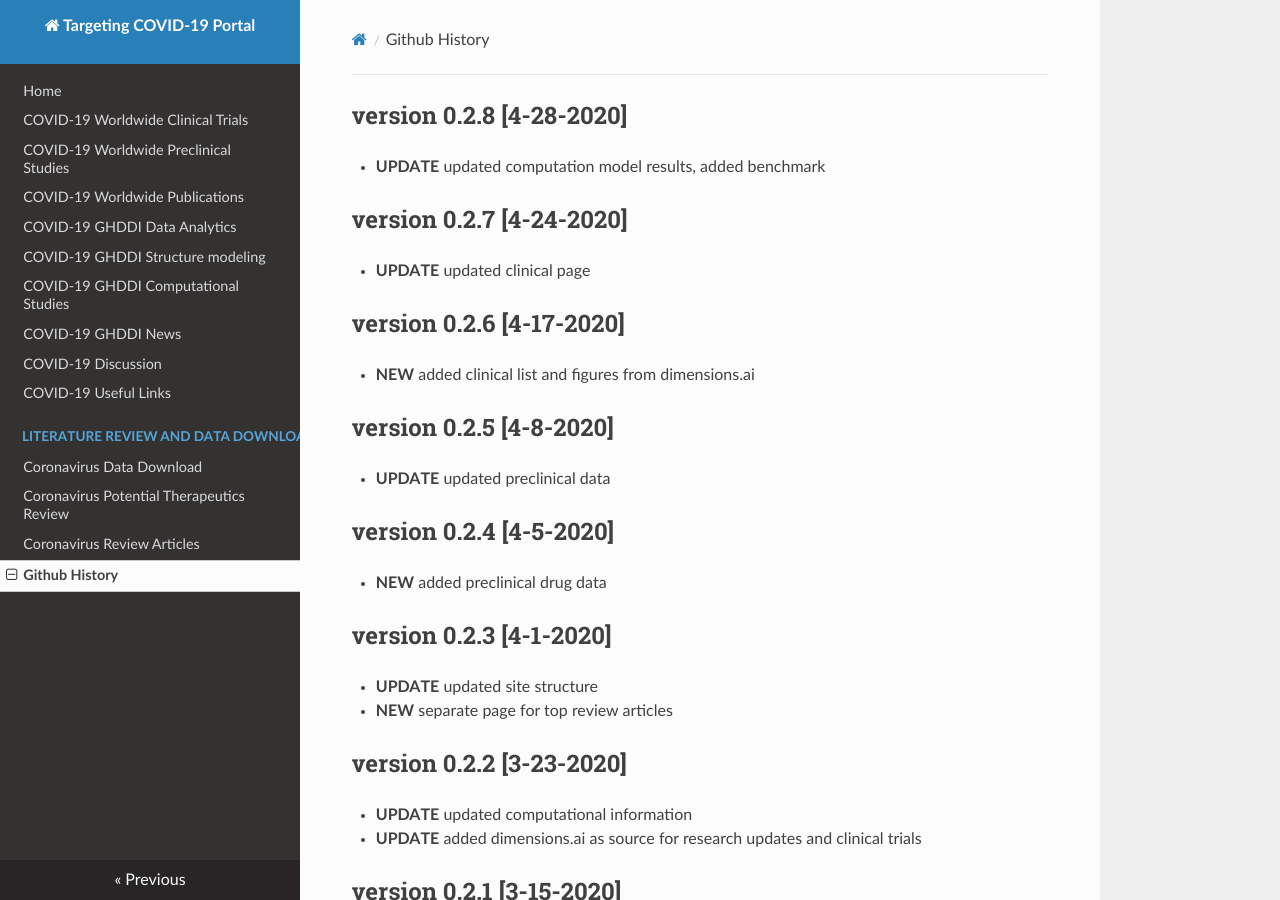
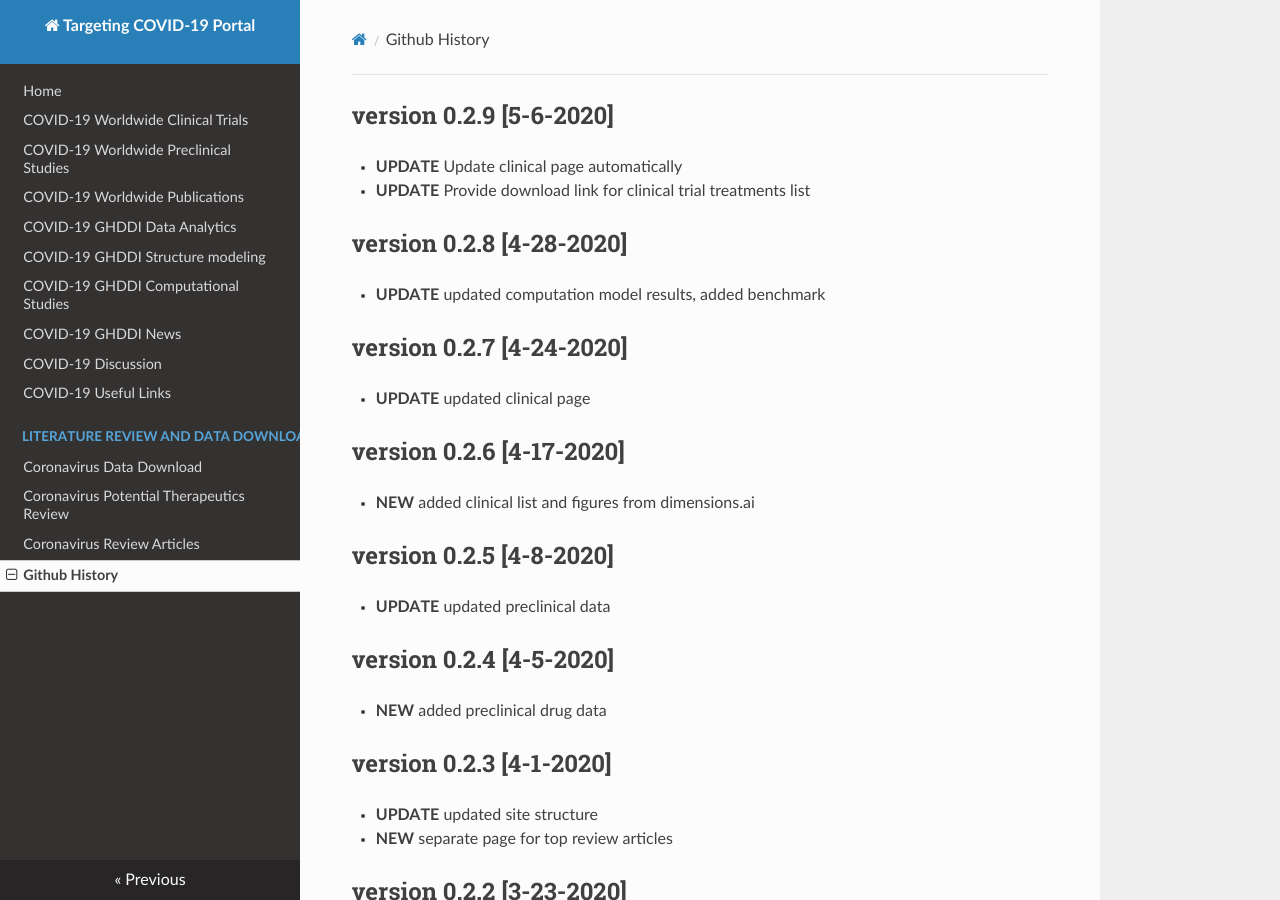
Before and after one commit to GHDDI-AILab/Targeting2019-nCoV, an MkDocs documentation site: the page built from docs/history.md, in a window 1280 px wide and 900 px high. Built offline with MkDocs 1.6.1, drawn with Linux system fonts in a browser that asks for light colours; nearby versions of some CDN libraries.

Commit message:
Update history.md

```diff
--- a/docs/history.md
+++ b/docs/history.md
@@ -1,3 +1,7 @@
+## version 0.2.9 [5-6-2020]
+* **UPDATE** Update clinical page automatically
+* **UPDATE** Provide download link for clinical trial treatments list
+
 ## version 0.2.8 [4-28-2020]
 * **UPDATE** updated computation model results, added benchmark
 
```
